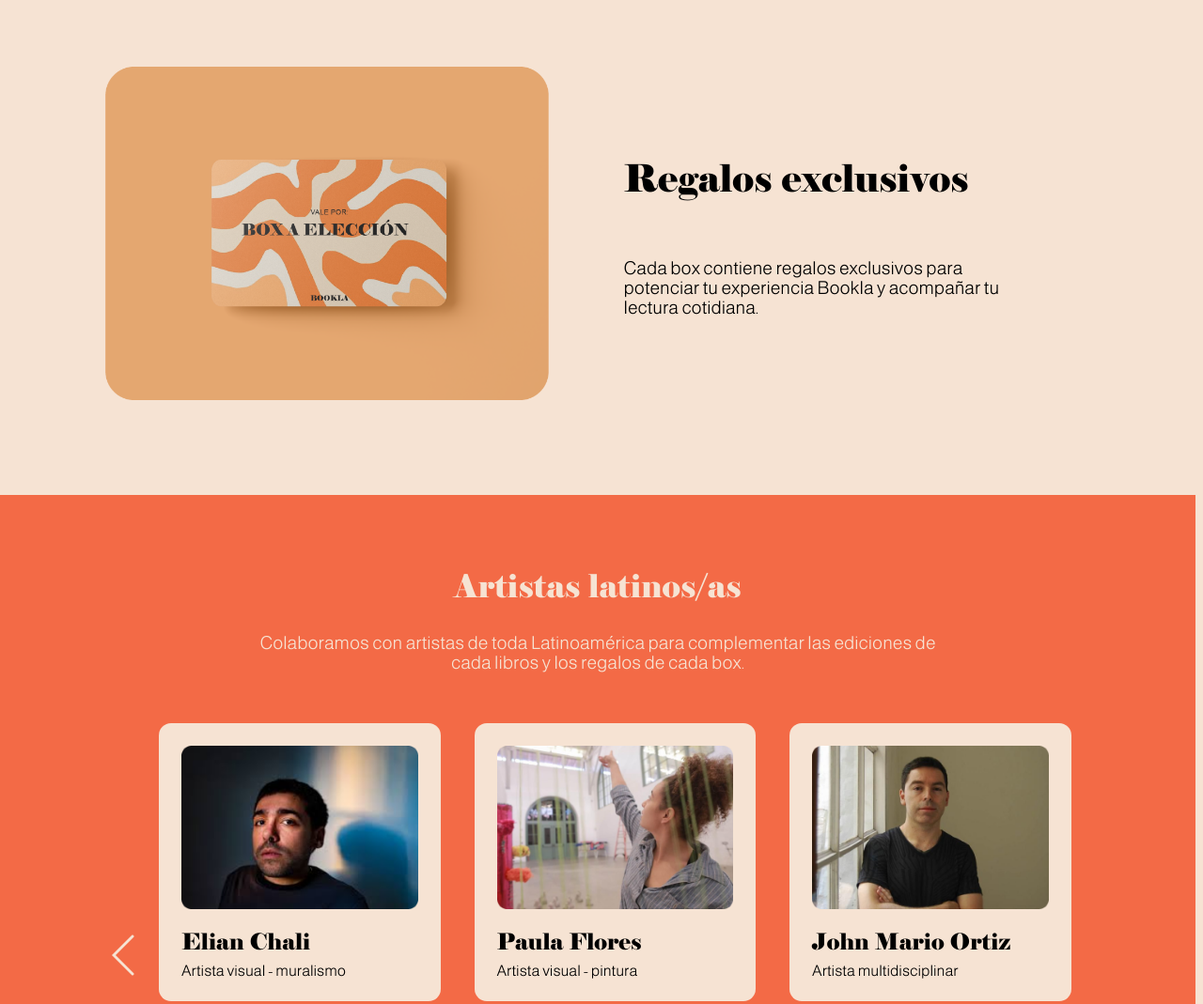
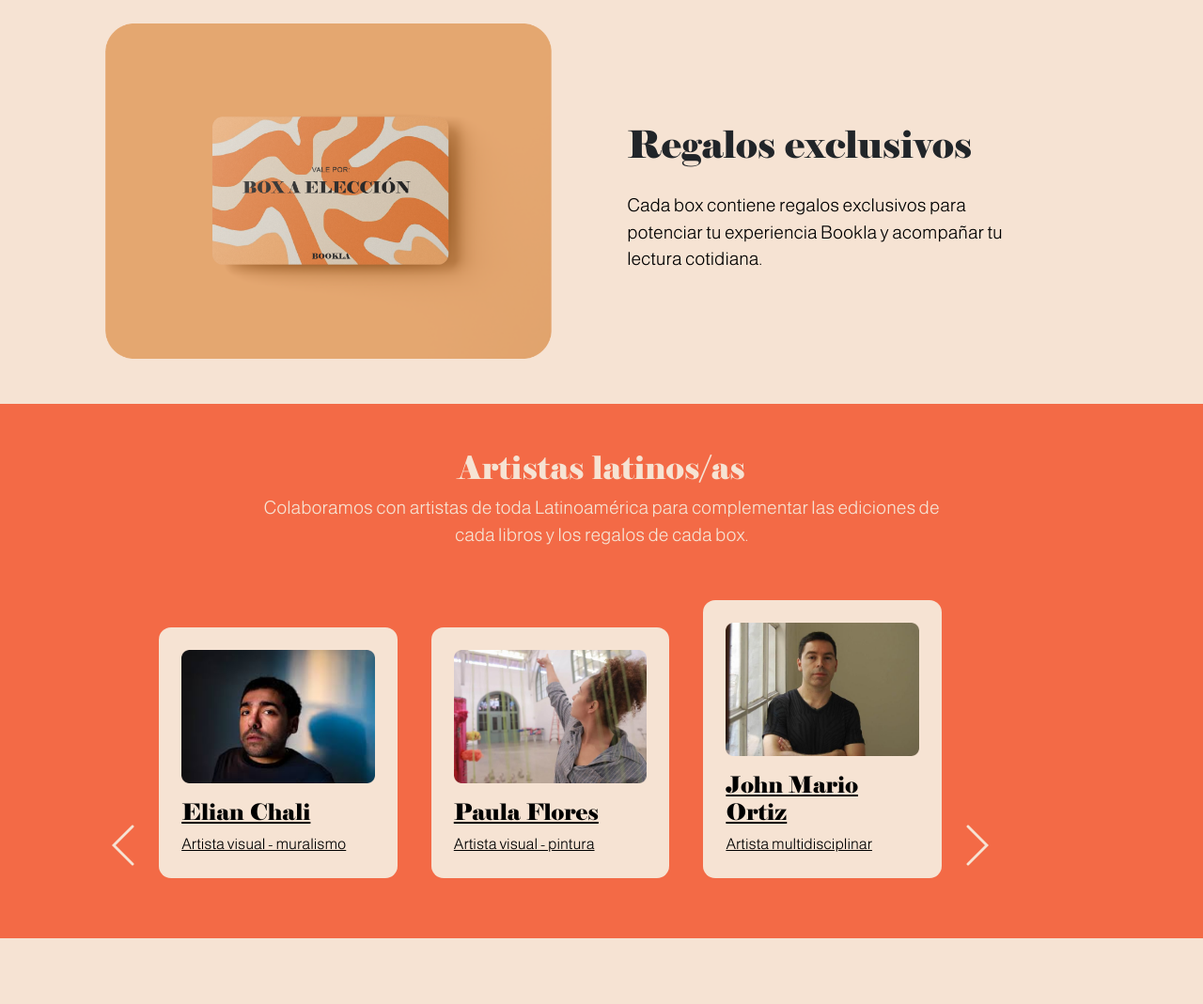
Before and after one commit to DoloresGarci/Bookla, a plain HTML site: page funcionamiento.html in a window 1280 px wide. Shown: the part 1280-2349 px from the top of the page at 94% size. Drawn offline with nearby package versions, Linux system fonts and the light colour scheme.

Commit message:
bootstrap__desafio

```diff
--- a/funcionamiento.html
+++ b/funcionamiento.html
@@ -4,6 +4,7 @@
     <meta charset="UTF-8">
     <meta http-equiv="X-UA-Compatible" content="IE=edge">
     <meta name="viewport" content="width=device-width, initial-scale=1.0">
+    <link href="https://cdn.jsdelivr.net/npm/bootstrap@5.2.0-beta1/dist/css/bootstrap.min.css" rel="stylesheet" integrity="sha384-0evHe/X+R7YkIZDRvuzKMRqM+OrBnVFBL6DOitfPri4tjfHxaWutUpFmBp4vmVor" crossorigin="anonymous">
     <link rel="stylesheet" type="text/css" href="./css/style.css"/>
     <link rel="icon" href="./img/Letter logo.png">
     <title>Bookla</title>
@@ -128,5 +129,6 @@
             </ul>
         </section>
     </footer>
+    <script src="https://cdn.jsdelivr.net/npm/bootstrap@5.2.0-beta1/dist/js/bootstrap.bundle.min.js" integrity="sha384-pprn3073KE6tl6bjs2QrFaJGz5/SUsLqktiwsUTF55Jfv3qYSDhgCecCxMW52nD2" crossorigin="anonymous"></script>
 </body>
 </html>
```
Also changed, not shown: index.html (+2 -0 lines).
